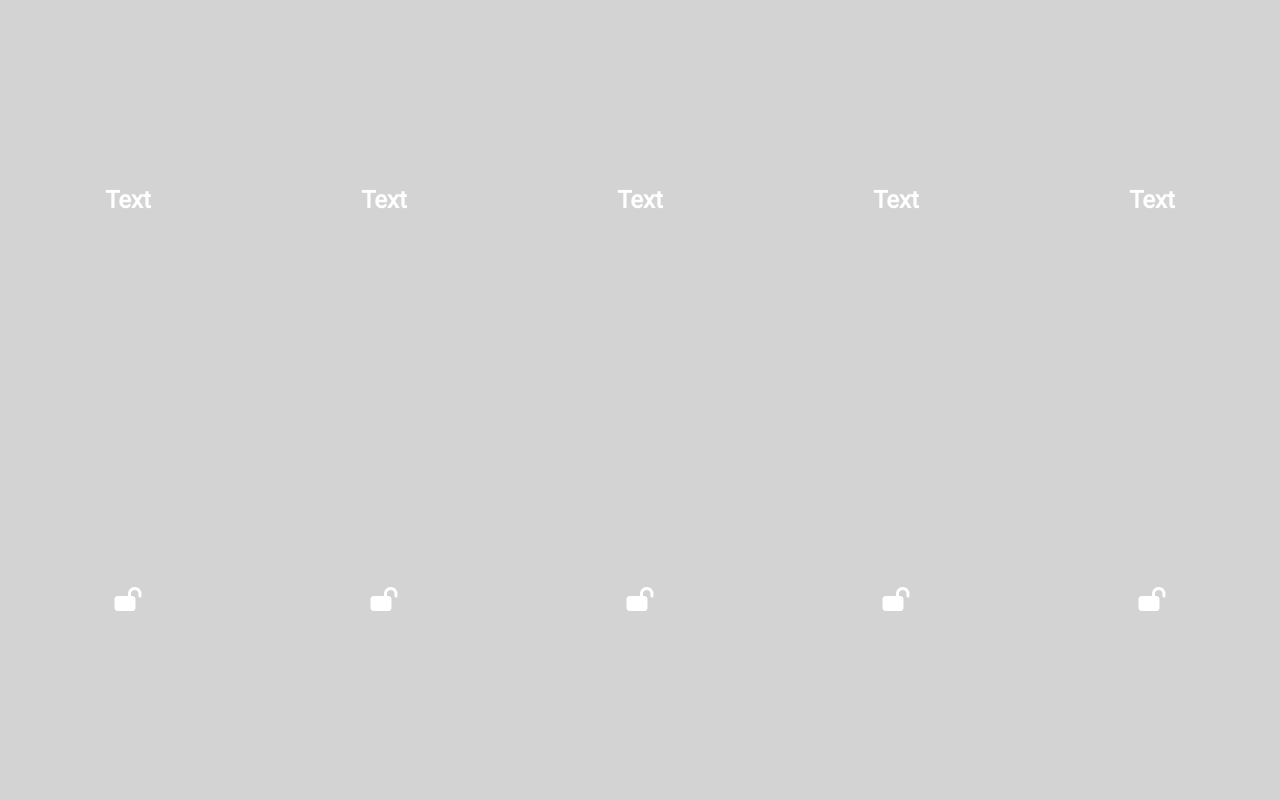
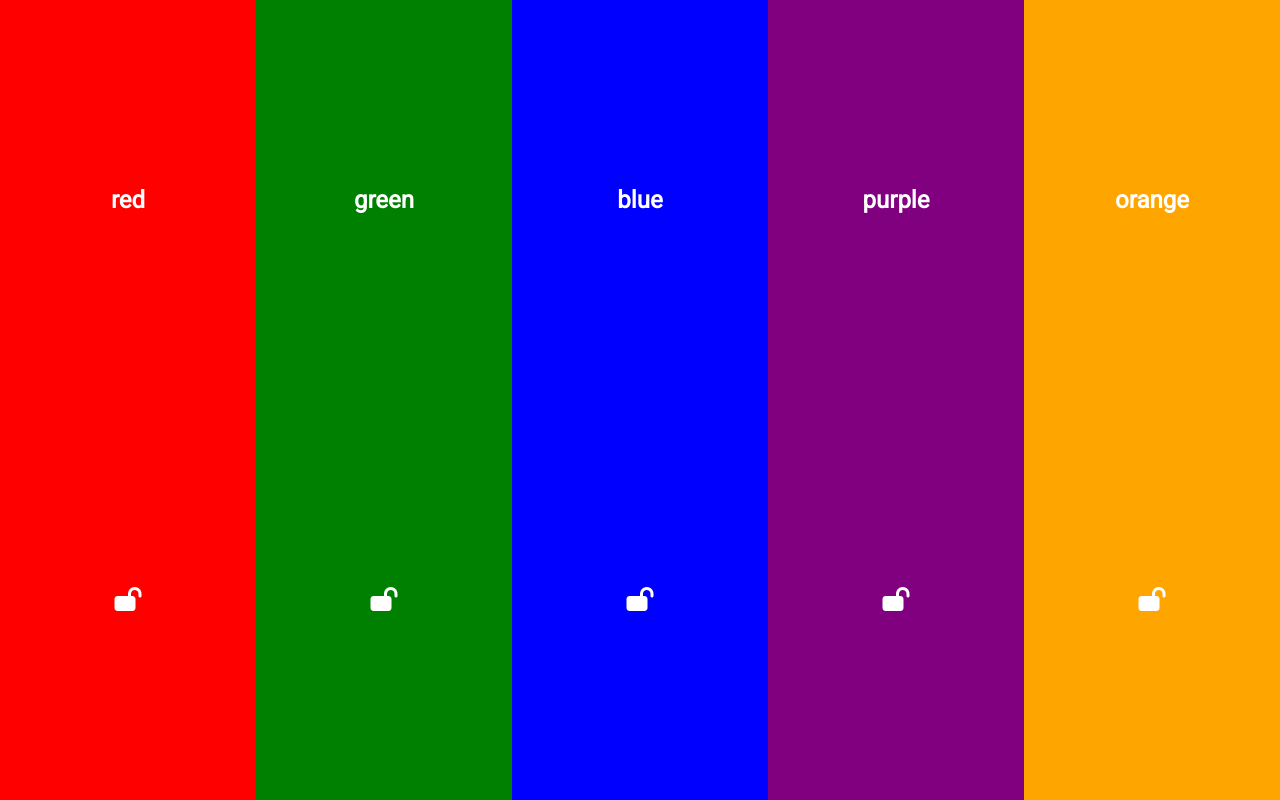
Before and after one commit to Yurimcalex/colors, a React app: page / in a window 1280 px wide. Built offline with nearby package versions, Linux system fonts and the light colour scheme.

Commit message:
update:Color - use color prop

```diff
--- a/src/components/Color.jsx
+++ b/src/components/Color.jsx
@@ -1,10 +1,15 @@
 import React from 'react';
 import Button from './Button.jsx';
 
-export default function Color() {
+export default function Color({ color }) {
 	return (
-		<div className="col">
-			<h2 data-type="copy">Text</h2>
+		<div
+			className="col"
+			style={{
+				background: `${color}`
+			}}
+		>
+			<h2>{color}</h2>
 			<Button icon="fa-solid fa-lock-open" />
 		</div>
 	);
```
